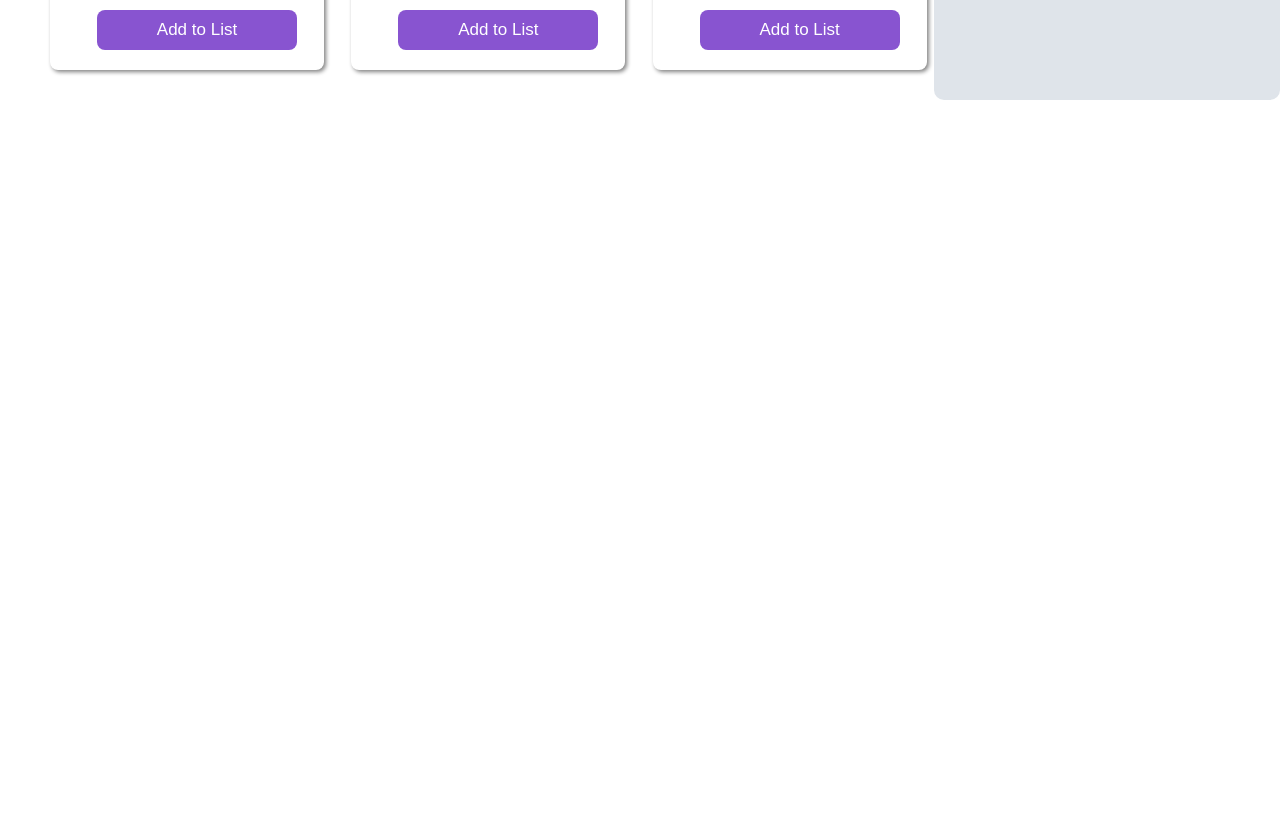
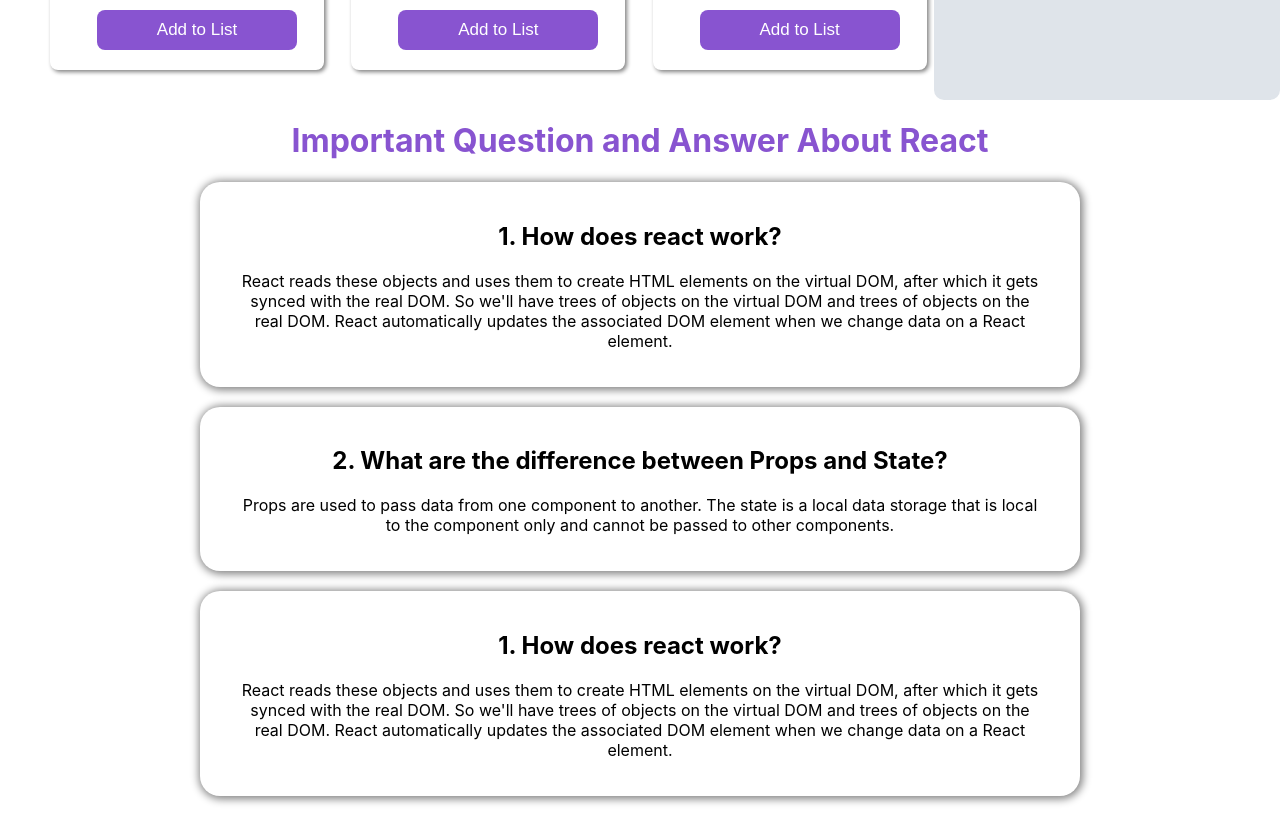
Before and after one commit to Ashraf59/body-fit-gym, a React (Create React App) app: page / in a window 1280 px wide. Shown: the part 920-1736 px from the top of the page. Before the commit the page ends 1020 px from the top, so only its background shows below. Built offline with nearby package versions, Linux system fonts and the light colour scheme.

Commit message:
Add function in break time

```diff
--- a/src/components/Activity/Activity.css
+++ b/src/components/Activity/Activity.css
@@ -96,6 +96,20 @@
     border: none;
 }
 
+.question-title{
+    text-align: center;
+    color: #8854d0;
+}
+.ans-cart{
+    width: 800px;
+    box-shadow: 1px 1px 8px 2px gray;
+    text-align: center;
+    margin: auto;
+    padding: 20px 40px;
+    margin-bottom: 20px;
+    border-radius: 20px;
+}
+
 
 @media only screen and (max-width:688px) {
     .exercise-item {
--- a/src/components/Activity/Activity.js
+++ b/src/components/Activity/Activity.js
@@ -89,6 +89,22 @@
             </div>
 
         </div>
+
+        <div>
+            <h1 className='question-title'>Important Question and Answer About React</h1>
+            <div className='ans-cart'>
+                <h2>1. How does react work?</h2>
+                <p>React reads these objects and uses them to create HTML elements on the virtual DOM, after which it gets synced with the real DOM. So we'll have trees of objects on the virtual DOM and trees of objects on the real DOM. React automatically updates the associated DOM element when we change data on a React element.</p>
+            </div>
+            <div className='ans-cart'>
+                <h2>2. What are the difference between Props and State?</h2>
+                <p>Props are used to pass data from one component to another. The state is a local data storage that is local to the component only and cannot be passed to other components.</p>
+            </div>
+            <div className='ans-cart'>
+                <h2>1. How does react work?</h2>
+                <p>React reads these objects and uses them to create HTML elements on the virtual DOM, after which it gets synced with the real DOM. So we'll have trees of objects on the virtual DOM and trees of objects on the real DOM. React automatically updates the associated DOM element when we change data on a React element.</p>
+            </div>
+        </div>
       </div>
     );
 };
```
